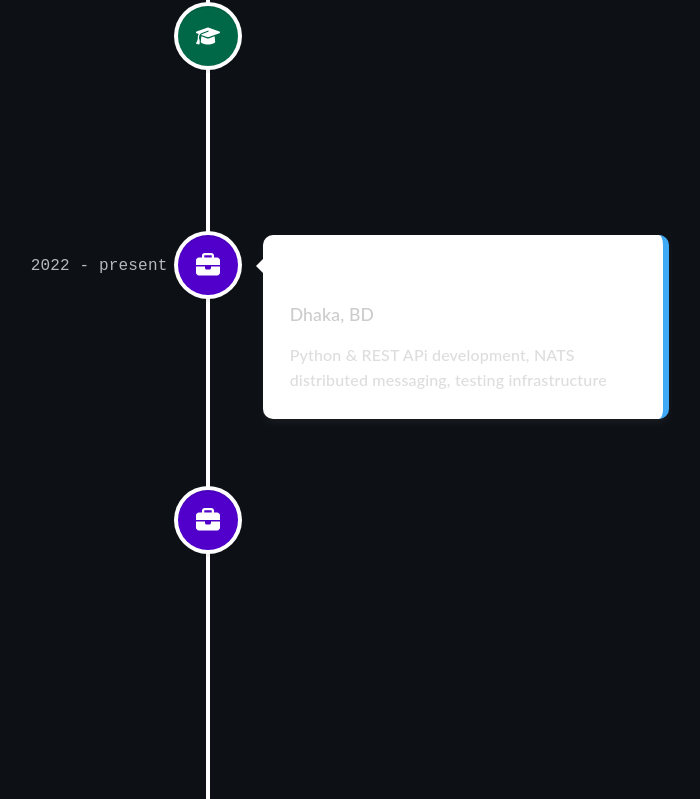
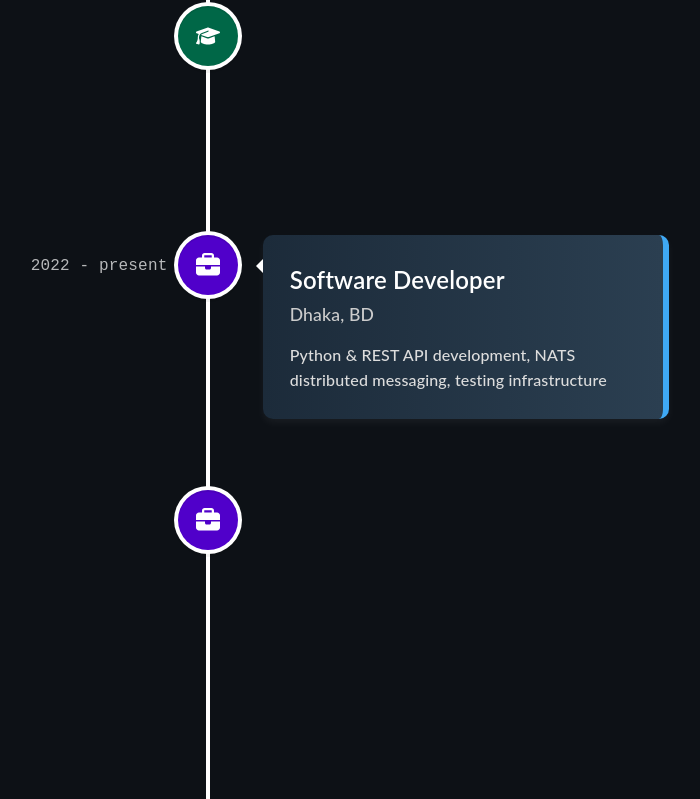
Before and after one commit to zubaer012/Portfolio, a React (Create React App) app: page / in a window 1280 px wide. Shown: the part 1933-2732 px from the top of the page, without its empty margins (432-1132 px from the left). Built offline with nearby package versions, Linux system fonts and the light colour scheme.

Commit message:
Update Timeline.tsx

```diff
--- a/src/components/Timeline.tsx
+++ b/src/components/Timeline.tsx
@@ -20,8 +20,6 @@ function Timeline() {
         <VerticalTimeline>
           <VerticalTimelineElement
             className="vertical-timeline-element--work"
-            contentStyle={{ background: "white", color: "rgb(39, 40, 34)" }}
-            contentArrowStyle={{ borderRight: "7px solid  white" }}
             date="2022 - present"
             iconStyle={{ background: "#006747", color: "rgb(39, 40, 34)" }}
             icon={<FontAwesomeIcon icon={faGraduationCap} />}
@@ -34,8 +32,6 @@ function Timeline() {
           </VerticalTimelineElement>
           <VerticalTimelineElement
             className="vertical-timeline-element--work"
-            contentStyle={{ background: "white", color: "rgb(39, 40, 34)" }}
-            contentArrowStyle={{ borderRight: "7px solid  white" }}
             date="2022 - present"
             iconStyle={{ background: "#5000ca", color: "rgb(39, 40, 34)" }}
             icon={<FontAwesomeIcon icon={faBriefcase} />}
@@ -45,7 +41,7 @@ function Timeline() {
             </h3>
             <h4 className="vertical-timeline-element-subtitle">Dhaka, BD</h4>
             <p>
-              Python & REST APi development, NATS distributed messaging, testing
+              Python & REST API development, NATS distributed messaging, testing
               infrastructure
             </p>
           </VerticalTimelineElement>
```
